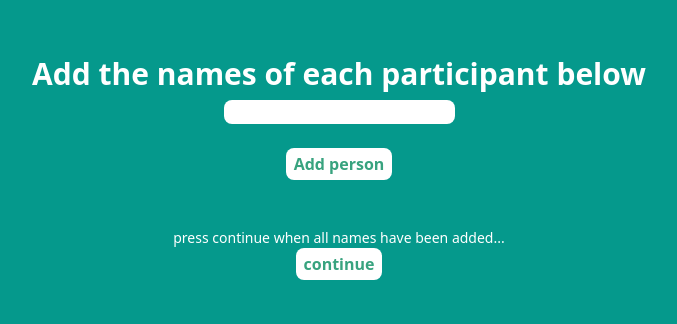
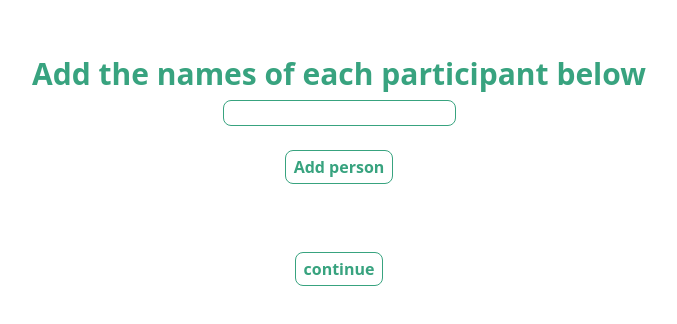
Before and after one commit to BlakeLawrence/bill-splitter, a React (Create React App) app: page /names in a window 1280 px wide. Shown: the top 324 px of the page, without its empty margins (301-978 px from the left). Built offline with nearby package versions, Linux system fonts and the light colour scheme.

Commit message:
updated styling for names page - still alot to do

```diff
--- a/src/Pages/Names.js
+++ b/src/Pages/Names.js
@@ -23,22 +23,22 @@ function Names() {
   };
 
   return (
-    <div className="w-full h-screen pt-2 bg-[#05998C] flex flex-col items-center ">
-      <h1 className="text-6xl mb-12 text-white underline">{groupName}</h1>
-      <h2 className="text-white text-3xl font-semibold mb-2">
+    <div className="w-full h-screen pt-2  flex flex-col items-center ">
+      <h1 className="text-6xl mb-12 text-[#38A37F] underline">{groupName}</h1>
+      <h2 className="text-[#38A37F] text-3xl font-semibold mb-2">
         Add the names of each participant below
       </h2>
 
       <input
         value={namesText}
-        className="rounded-lg"
+        className="rounded-lg border border-[#38A37F]"
         type="text"
         onChange={(e) => setNamesText(e.target.value)}
       />
 
       <br />
       <button
-        className="text-[#38A37F] font-bold bg-white px-2 py-1 rounded-lg"
+        className="text-[#38A37F] font-bold bg-white border border-[#38A37F] px-2 py-1 rounded-lg"
         onClick={addParticipants}
       >
         Add person
@@ -49,7 +49,7 @@ function Names() {
       </h3>
       <button
         onClick={() => setPayBill(!payBill)}
-        className="text-[#38A37F] font-bold bg-white px-2 py-1 rounded-lg"
+        className="text-[#38A37F] font-bold bg-white border border-[#38A37F] px-2 py-1 rounded-lg"
       >
         continue
       </button>
@@ -58,7 +58,7 @@ function Names() {
           onClick={() => setToggleNames(!toggleNames)}
           className={
             participants.length > 0
-              ? "bg-white w-[50px] h-[50px] flex justify-center rounded-3xl mt-12"
+              ? "bg-white w-[50px] h-[50px] flex justify-center rounded-3xl mt-12 border border-[#38A37F]"
               : ""
           }
         >
@@ -72,7 +72,7 @@ function Names() {
         <div
           className={
             toggleNames && participants.length > 0
-              ? "flex flex-col bg-white p-4 rounded-lg mb-2 mt-2"
+              ? "flex flex-col bg-white p-4 rounded-lg mb-2 mt-2  border border-[#38A37F]"
               : ""
           }
         >
@@ -95,15 +95,15 @@ function Names() {
         </div>
       </div>
       {payBill && (
-        <div className=" bg-white w-1/2 h-1/3 rounded-xl shadow-xl z-1">
+        <div className=" bg-white w-1/2 h-1/3 rounded-xl shadow-xl z-1  border border-[#38A37F]">
           <div
             onClick={() => setPayBill(!payBill)}
             className="flex justify-end p-2 text-red-500 cursor-pointer"
           >
             <AiFillCloseCircle />
           </div>
-          <div className=" flex flex-col items-center">
-            <h3 className="text-[#38A37F] text-3xl mt-4">
+          <div className=" flex flex-col items-center ">
+            <h3 className="text-[#38A37F] text-3xl mt-4 ">
               How would you like to pay the Bill?
             </h3>
 
```
